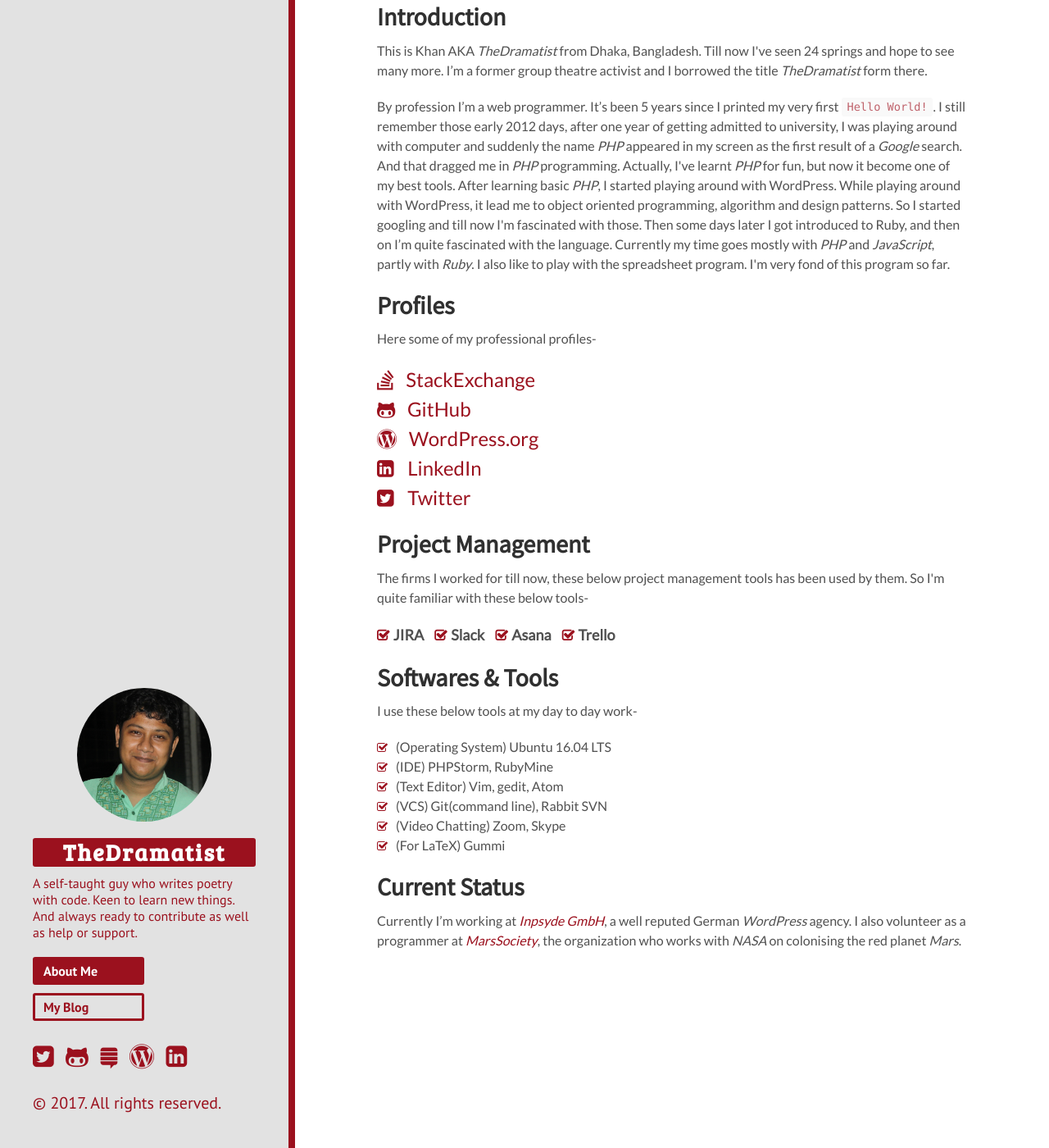
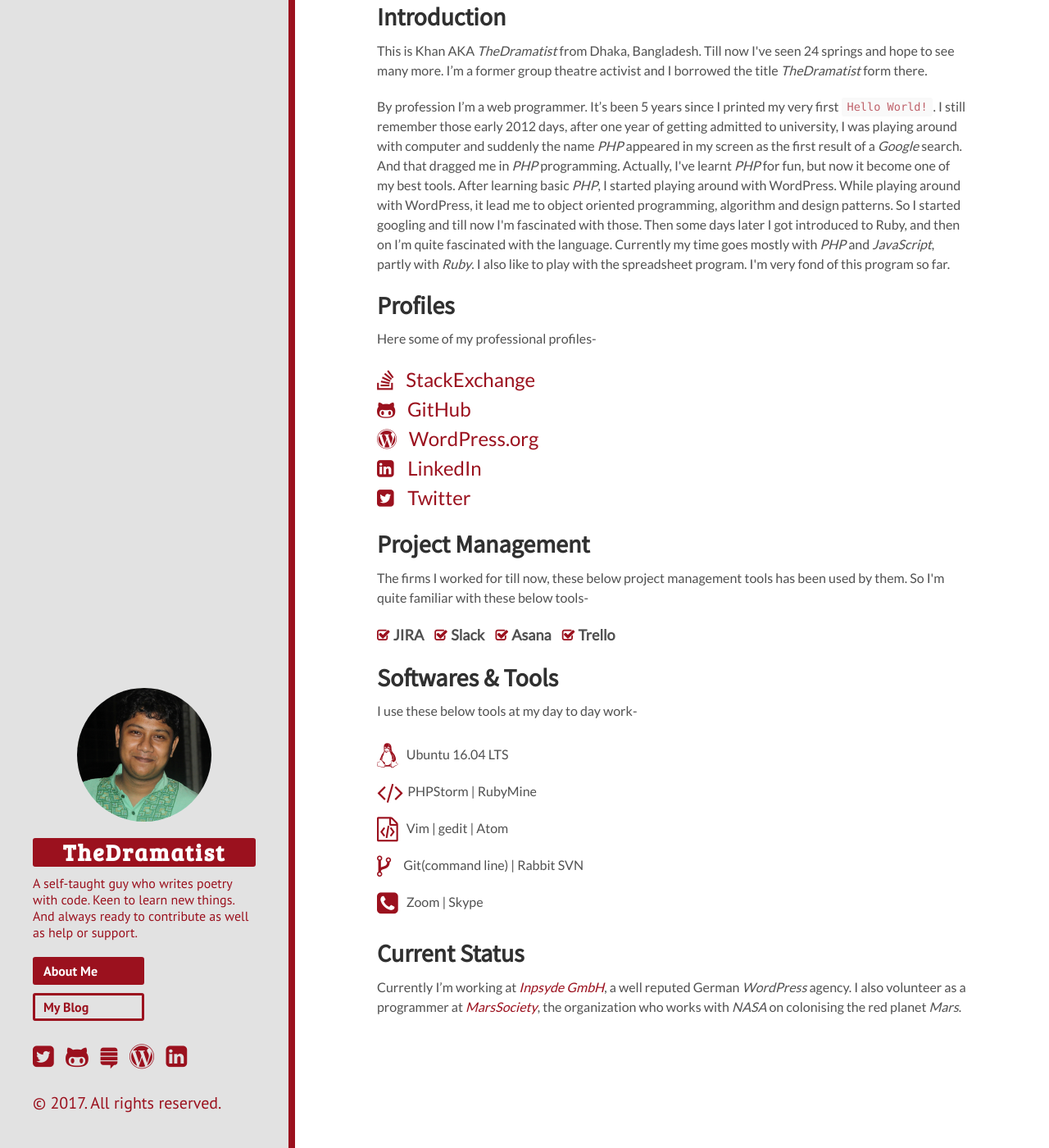
Before and after one commit to khanrn/codemascot.github.io, a Jekyll site: the page built from index.html, in a window 1280 px wide and 1400 px high, scrolled down 162 px. Shown: the whole window at 82% size. Built offline with Jekyll 4.4.1, drawn with Linux system fonts in a browser that asks for light colours; nearby versions of some CDN libraries; Markdown is read by kramdown in place of the engine named in the settings.

Commit message:
Software & Tools Updated

```diff
--- a/index.html
+++ b/index.html
@@ -43,13 +43,11 @@
 	<h1 class="about-me page-title">Softwares & Tools</h1>
 	<p>I use these below tools at my day to day work-</p>
 	<ul class="software-tools">
-		<li>(Operating System) Ubuntu 16.04 LTS</li>
-		<li>(IDE) PHPStorm, RubyMine</li>
-		<li>(Text Editor) Vim, gedit, Atom</li>
-		<li>(VCS) Git(command line), Rabbit SVN</li>
-		<li>(Video Chatting) Zoom, Skype</li>
-		<li>(For LaTeX) Gummi</li>
-
+		<li class="os">Ubuntu 16.04 LTS</li>
+		<li class="ide">PHPStorm | RubyMine</li>
+		<li class="editor">Vim | gedit | Atom</li>
+		<li class="vcs">Git(command line) | Rabbit SVN</li>
+		<li class="com">Zoom | Skype</li>
 	</ul>
 
 	<h1 class="about-me page-title">Current Status</h1>
--- a/public/css/hyde.css
+++ b/public/css/hyde.css
@@ -157,13 +157,29 @@
     list-style: none;
     padding-left: 0;
 }
-
 ul.software-tools li:before {
-    content:"\f046";
     font-family: "FontAwesome";
-    font-size: 0.7rem;
+    font-size: 1.5rem;
     padding-right: 10px;
     color: #9b111e;
+    vertical-align:middle;
+}
+ul.software-tools li.os:before {
+    content:"\f17c";
+}
+ul.software-tools li.ide:before {
+    content:"\f121";
+    padding-right:5px
+}
+ul.software-tools li.editor:before {
+    content:"\f1c9";
+}
+ul.software-tools li.vcs:before {
+    content:"\f126";
+    padding-right:15px
+}
+ul.software-tools li.com:before {
+    content:"\f098";
 }
 .pm-tools span {
     padding-right: 10px;
```
